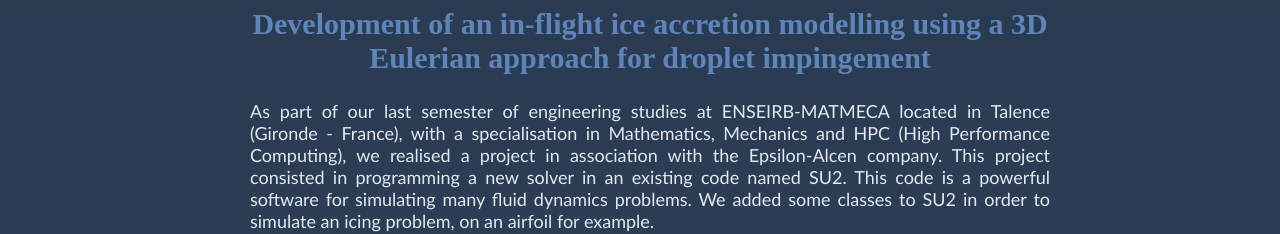
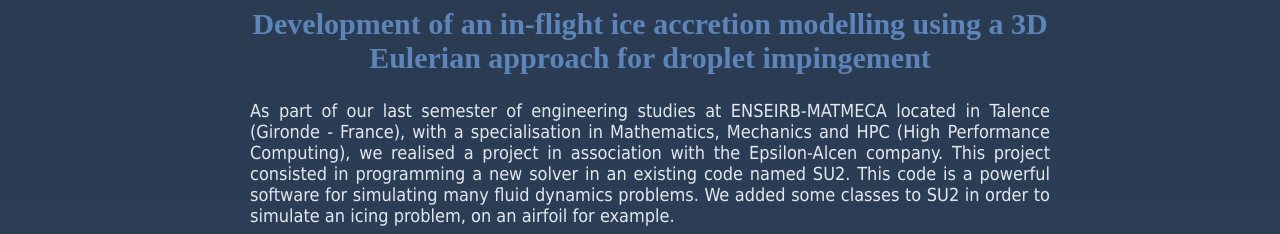
Before and after one commit to BryanFabriceMoreira/CHP_ENSEIRB_ONERA_SITE, a plain HTML site: page index.html in a window 1280 px wide. Shown: the part 571-805 px from the top of the page. Drawn offline with Linux system fonts and the light colour scheme.

Commit message:
Update style.css

```diff
--- a/style.css
+++ b/style.css
@@ -42,7 +42,7 @@ h4
 
 p
 {
-  font-family: Calibri,Helvetica,Arial, sans-serif;
+  font-family: Tahoma,Helvetica,Arial, sans-serif;
   font-size : 18px;
   color : #e4e9f0;
 }
```
